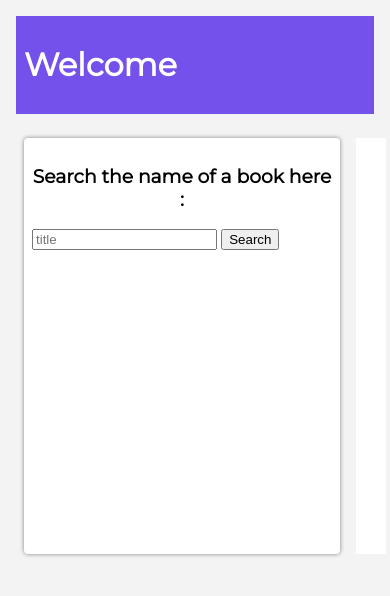
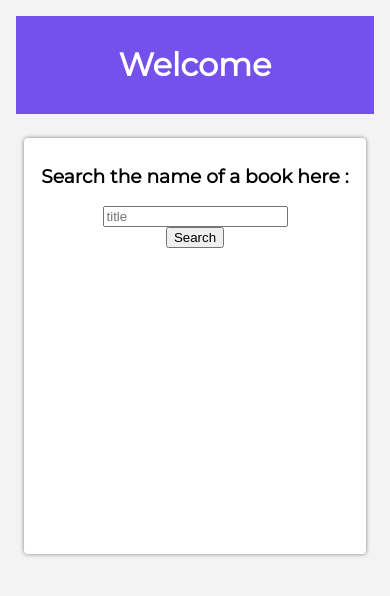
Before and after one commit to antoineskt/Booksearch, a plain HTML site: page index.html in a window 390 px wide. Drawn offline with Linux system fonts and the light colour scheme.

Commit message:
reponsive

```diff
--- a/styles.css
+++ b/styles.css
@@ -69,3 +69,34 @@ main {
 	margin-bottom: 4px;
     text-align: center;
 }
+
+@media screen and (max-width: 996px) {
+    header {
+        flex-direction: column;
+        align-items: center;
+        justify-content: center;
+    }
+
+    header h1 {
+        font-size: 2em;
+    }
+
+    main {
+        display: flex;
+        flex-direction: column;
+    }
+
+    .sectionRecherche {
+        display: flex;
+        flex-direction: column;
+        align-items: center;
+    }
+
+
+    .sectionBook {
+        display: flex;
+        flex-direction: column;
+    }
+
+
+}
```
Also changed, not shown: index.html (line endings or trailing spaces).
